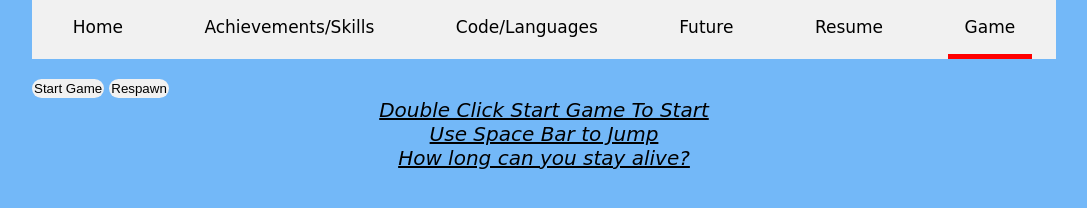
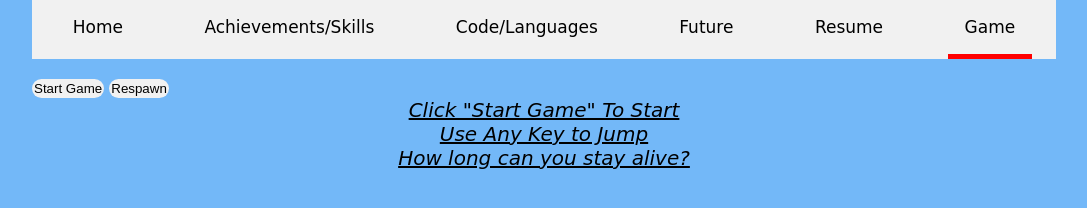
Before and after one commit to Wallaby14/portfolio-main, a plain HTML site: page game.html in a window 1280 px wide. Shown: the whole page, without its empty margins (96-1183 px from the left). Drawn offline with Linux system fonts and the light colour scheme; a web font is replaced by a local one.

Commit message:
Game changes and something else?

```diff
--- a/game.html
+++ b/game.html
@@ -25,8 +25,8 @@
     <button onclick="startGame()">Start Game</button>
     <button onclick="Refresh()">Respawn</button>
 
-    <p class="intro">Double Click Start Game To Start</p>
-    <p class="intro">Use Space Bar to Jump</p>
+    <p class="intro">Click "Start Game" To Start</p>
+    <p class="intro">Use Any Key to Jump</p>
     <p class="intro">How long can you stay alive?</p>
 
 
```
Also changed, not shown: future.html (+1 -1 lines), resume.html (+1 -1 lines).
